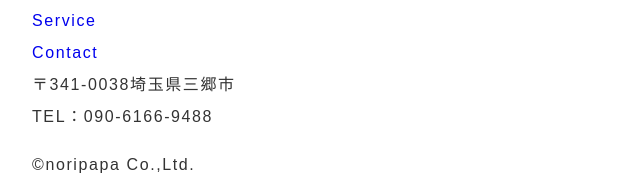
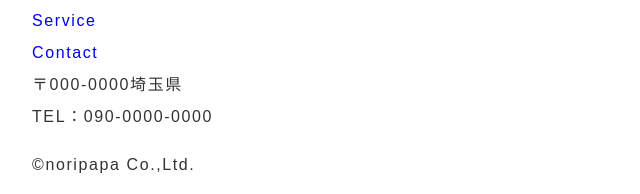
Before and after one commit to shocknin1026/shocknin1026.github.io, a plain HTML site: page index.html in a window 1280 px wide. Shown: the part 3758-3952 px from the top of the page, 0-640 px from the left. Drawn offline with nearby package versions, Linux system fonts and the light colour scheme.

Commit message:
Update index.html

```diff
--- a/index.html
+++ b/index.html
@@ -110,8 +110,8 @@
                 </ul>
             </div>
             <div class="low">
-                〒341-0038<span>埼玉県三郷市</span><br>
-                TEL：090-6166-9488
+                〒000-0000<span>埼玉県</span><br>
+                TEL：090-0000-0000
             </div>
             <p>&copy;noripapa Co.,Ltd.</p>
         </section>
```
